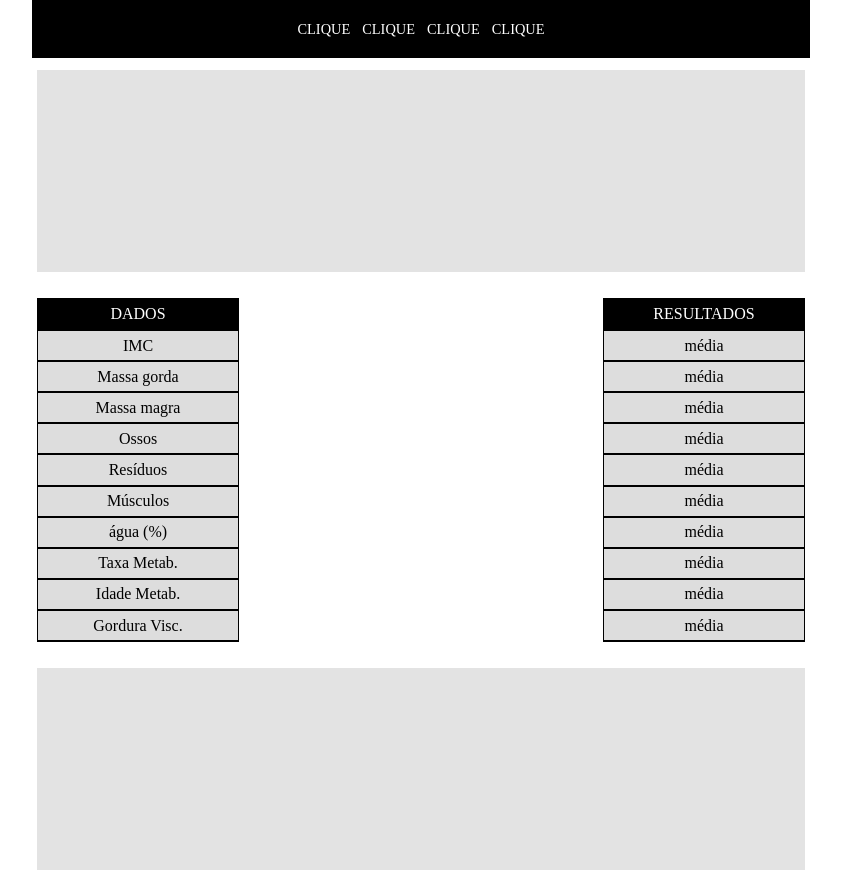
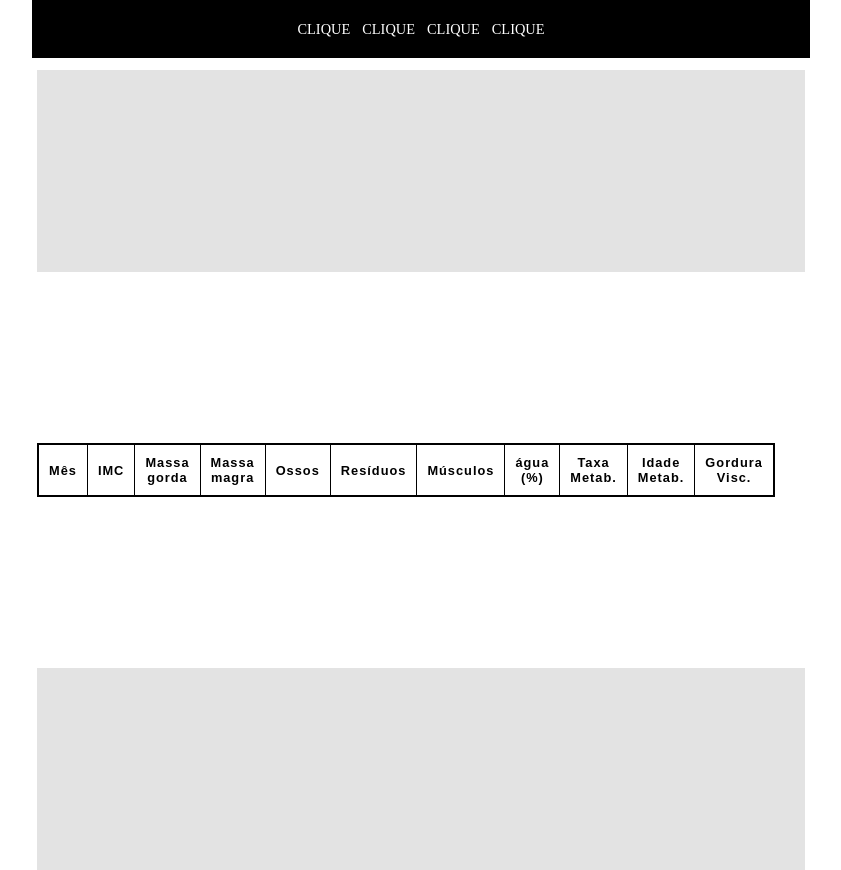
Before and after one commit to phillipehenriques/Performance-na-academia, a plain HTML site: page index.html in a window 1280 px wide. Shown: the whole page, without its empty margins (219-1060 px from the left). Drawn offline with Linux system fonts and the light colour scheme; a web font is replaced by a local one.

Commit message:
aprimorando JS

```diff
--- a/JavaScript/script.js
+++ b/JavaScript/script.js
@@ -1,29 +1,47 @@
 function createTable() {
-    var tabela = document.getElementsById('tabela')[0];
-    var tbl = document.createElement('table');
 
-    // tbl.setAttribute('class','' ) < colocar a classe da div >
+    var cabecalhosDaTabela = ['Mês', 'IMC', 'Massa gorda', 'Massa magra', 'Ossos', 'Resíduos', 'Músculos', 'água (%)', 'Taxa Metab.', 'Idade Metab.', 'Gordura Visc.']
 
-    for (var row = 0; row <= 10; row++) {
-        var tr = document.createElement('tr');
-        for (var column = 0; column <= 1; column++) {
-            }
-        }
+    var tableContainer = document.getElementById('tableContainer');
+    var table = document.createElement('table');
+    table.id = 'tabeladeexercicios';
+    var thead = document.createElement('thead');
+
+    for (var index = 0; index < cabecalhosDaTabela.length; index ++) {
+        var th = document.createElement('th');
+        th.innerHTML = cabecalhosDaTabela[index]
+        // thead.setAttribute('class', 'alignmentLeft');
+
+        thead.appendChild(th);
+    }
+
+    table.appendChild(thead);
+    tableContainer.appendChild(table);
+
+    populateTable();
 }
 
-createTable()
+createTable();
 
-function addResult() {
-    var resultados = document.getElementById('result')[0]
-    var coluna = document.createElement('row')
+// Chamado toda vez que a página é carregada e quando uma nova linha é adicionda
 
-    for (var linha = 0; linha < 11; linha++) {
-        var criarLinha = document.createElement('tr')
-    }
+
+//TODO: lição de casa
+// Chamada cada vez que o botão "adicionar" é acionado
+function createRow() {
+    // Procura documento de texto existente
+    // Se não existir, cria ele
+    //Se existir, adiciona novos dados ao documento
+    // Chama a função populateTable()
+    populateTable()
 }
 
-    addResult()
-
-function addPage() {
-
-}
+{/* <div id="tableContainer">
+    <table>
+        <thead>
+            <th>
+                Batata
+            </th>
+        </thead>
+    </table>
+</div> */}
--- a/index.html
+++ b/index.html
@@ -19,7 +19,7 @@
         <div class="subsection">
 
 
-            <div class="coluna" id="resultados">
+            <!-- <div class="coluna" id="resultados">
                 <div class="tituloColuna">DADOS</div>
                 <div class="celulaColuna">IMC</div>
                 <div class="celulaColuna">Massa gorda</div>
@@ -31,25 +31,13 @@
                 <div class="celulaColuna">Taxa Metab.</div>
                 <div class="celulaColuna">Idade Metab.</div>
                 <div class="celulaColuna">Gordura Visc.</div>
+            </div> -->
+
+            <div id="tableContainer">
+                <!-- tabela -->
             </div>
-
-            <!-- tabela -->
-
-            <div class="coluna" id="resultados">
-                <div class="tituloColuna">RESULTADOS</div>
-                <div class="celulaColuna">média</div>
-                <div class="celulaColuna">média</div>
-                <div class="celulaColuna">média</div>
-                <div class="celulaColuna">média</div>
-                <div class="celulaColuna">média</div>
-                <div class="celulaColuna">média</div>
-                <div class="celulaColuna">média</div>
-                <div class="celulaColuna">média</div>
-                <div class="celulaColuna">média</div>
-                <div class="celulaColuna">média</div>
-            </div>
-
         </div>
     </main>
 </body>
+<script src="JavaScript/script.js"></script>
 </html>
```
